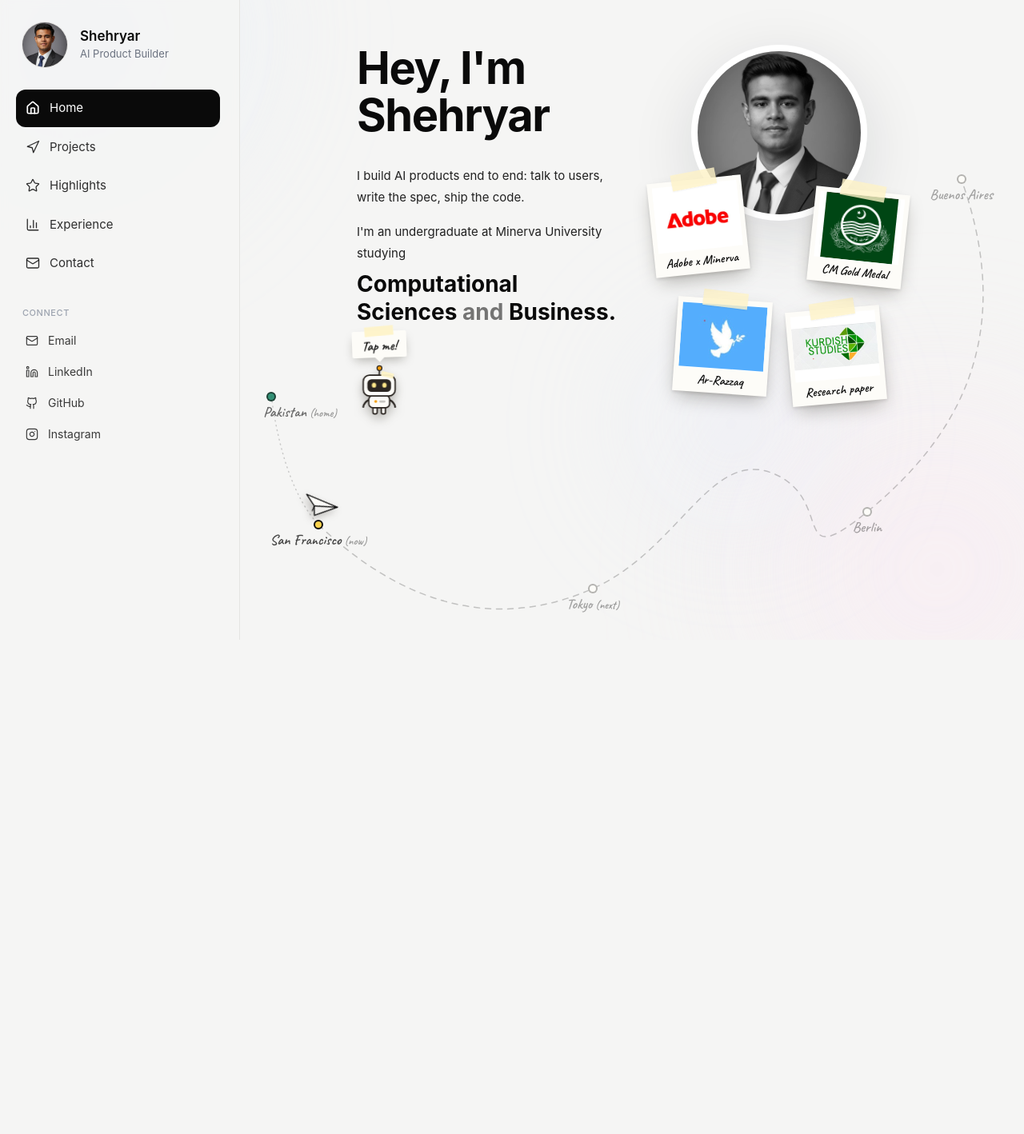
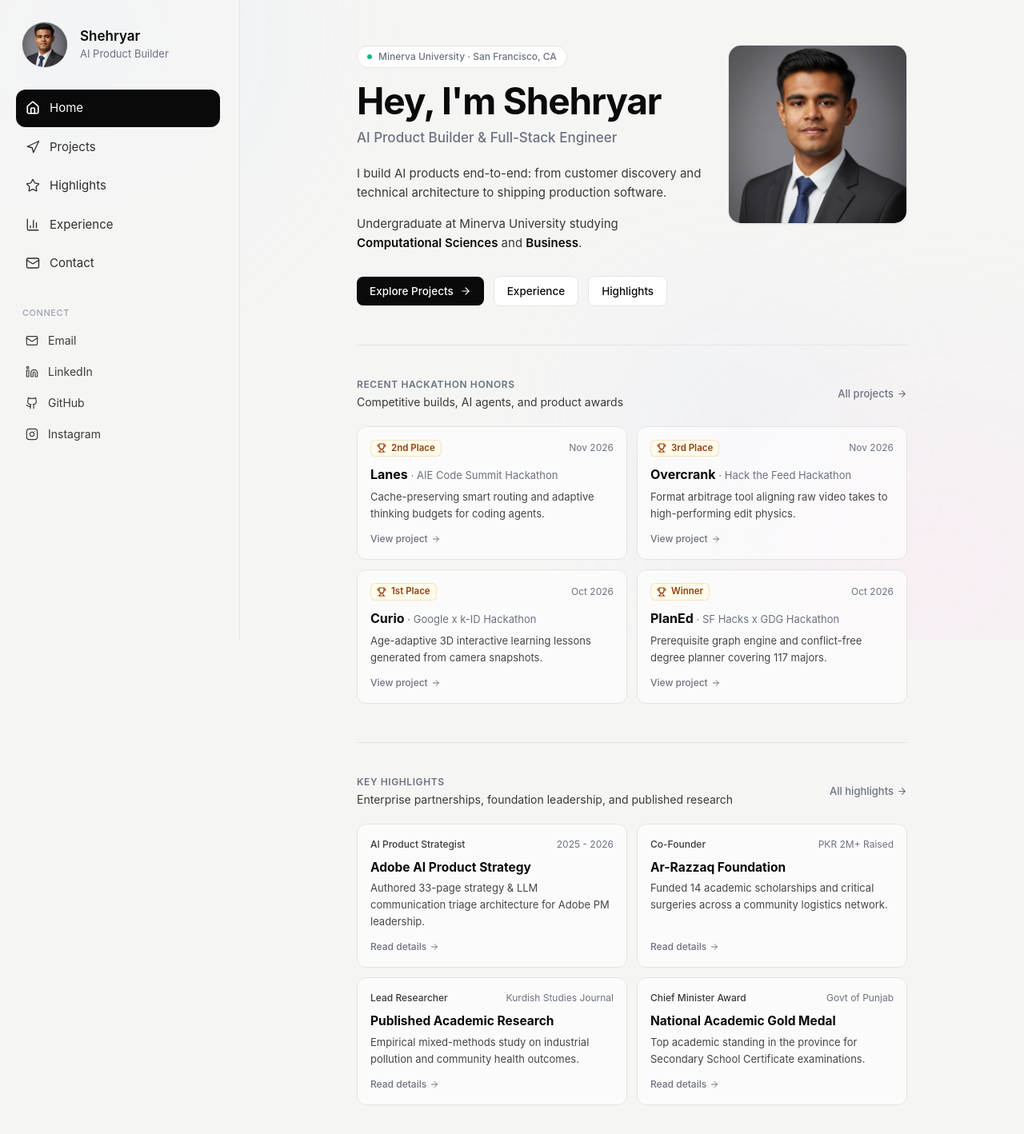
Before and after one commit to shehryaur/shehryarhassan-portfolio, a Next.js app: page / in a window 1280 px wide. Shown: the top 1418 px of the page at 80% size. Before the commit the page ends 800 px from the top, so only its background shows below. Built offline with nearby package versions, Linux system fonts and the light colour scheme.

Commit message:
Redesign homepage with professional layout, hackathon honors, and key highlights

```diff
--- a/app/page.tsx
+++ b/app/page.tsx
@@ -1,49 +1,251 @@
-"use client";
+import Link from "next/link";
+import { ArrowRight, Trophy } from "lucide-react";
+import { site } from "@/lib/data";
 
-import FlightPath from "@/components/FlightPath";
-import RecentlyBot from "@/components/RecentlyBot";
-import ScatteredHighlights from "@/components/ScatteredHighlights";
+const honors = [
+  {
+    title: "Lanes",
+    award: "2nd Place",
+    event: "AIE Code Summit Hackathon",
+    organizer: "Cerebral Valley & Meta",
+    summary:
+      "Cache-preserving smart routing and adaptive thinking budgets for coding agents.",
+    href: "/projects#lanes",
+    period: "Nov 2026",
+  },
+  {
+    title: "Overcrank",
+    award: "3rd Place",
+    event: "Hack the Feed Hackathon",
+    organizer: "Hack the Feed",
+    summary:
+      "Format arbitrage tool aligning raw video takes to high-performing edit physics.",
+    href: "/projects#overcrank",
+    period: "Nov 2026",
+  },
+  {
+    title: "Curio",
+    award: "1st Place",
+    event: "Google x k-ID Hackathon",
+    organizer: "Google & k-ID",
+    summary:
+      "Age-adaptive 3D interactive learning lessons generated from camera snapshots.",
+    href: "/projects#curio",
+    period: "Oct 2026",
+  },
+  {
+    title: "PlanEd",
+    award: "Winner",
+    event: "SF Hacks x GDG Hackathon",
+    organizer: "Google Developer Groups",
+    summary:
+      "Prerequisite graph engine and conflict-free degree planner covering 117 majors.",
+    href: "/projects#planed",
+    period: "Oct 2026",
+  },
+];
 
-/** Minerva rotation cities, all shown at once (no waiting for a rotator). */
-const rotation = ["San Francisco", "Tokyo", "Berlin", "Buenos Aires"];
+const highlights = [
+  {
+    title: "Adobe AI Product Strategy",
+    role: "AI Product Strategist",
+    period: "2025 - 2026",
+    summary:
+      "Authored 33-page strategy & LLM communication triage architecture for Adobe PM leadership.",
+    href: "/highlights#adobe-ai-product-strategy",
+  },
+  {
+    title: "Ar-Razzaq Foundation",
+    role: "Co-Founder",
+    period: "PKR 2M+ Raised",
+    summary:
+      "Funded 14 academic scholarships and critical surgeries across a community logistics network.",
+    href: "/highlights#ar-razzaq-foundation",
+  },
+  {
+    title: "Published Academic Research",
+    role: "Lead Researcher",
+    period: "Kurdish Studies Journal",
+    summary:
+      "Empirical mixed-methods study on industrial pollution and community health outcomes.",
+    href: "/highlights#lead-academic-researcher",
+  },
+  {
+    title: "National Academic Gold Medal",
+    role: "Chief Minister Award",
+    period: "Govt of Punjab",
+    summary:
+      "Top academic standing in the province for Secondary School Certificate examinations.",
+    href: "/highlights#national-academic-gold-medal",
+  },
+];
 
 export default function HomePage() {
   return (
-    <div>
-      {/* Minerva rotation as a paper-plane route behind the page (desktop) */}
-      <FlightPath />
+    <div className="space-y-12">
+      {/* Hero Section */}
+      <section className="flex flex-col-reverse gap-8 md:flex-row md:items-start md:justify-between">
+        <div className="max-w-xl">
+          <div className="inline-flex items-center gap-2 rounded-full border border-line bg-surface px-3 py-1 text-[12px] font-medium text-mute">
+            <span className="h-1.5 w-1.5 rounded-full bg-emerald-500" />
+            Minerva University · San Francisco, CA
+          </div>
 
-      {/* Hero */}
-      <section className="lg:flex lg:items-start lg:justify-between lg:gap-10">
-        <div className="lg:max-w-2xl">
-          <h1 data-bot-say="That's Shehryar. Say hi!" className="w-fit text-[44px] font-bold leading-[1.05] tracking-tight text-ink md:text-[56px]">
+          <h1 className="mt-4 text-[38px] font-bold tracking-tight text-ink sm:text-[46px] leading-[1.1]">
             Hey, I&apos;m Shehryar
           </h1>
-          {/* Bio block */}
-          <div className="mt-8 space-y-4 text-[15px] leading-[1.8] text-ink/90">
-            <p data-bot-say="He talks to users, writes the spec AND ships the code.">
-              I build AI products end to end: talk to users, write the spec, ship the code.
+
+          <p className="mt-2 text-[17px] font-medium text-mute">
+            AI Product Builder &amp; Full-Stack Engineer
+          </p>
+
+          <div className="mt-5 space-y-3.5 text-[15px] leading-relaxed text-ink/80">
+            <p>
+              I build AI products end-to-end: from customer discovery and technical architecture to shipping production software.
             </p>
             <p>
-              I&apos;m an undergraduate at Minerva University studying{" "}
-              <span data-bot-say="Computational Sciences + Business. Both brains!" className="block w-fit pt-2 text-[23px] font-bold leading-tight text-ink md:text-[28px]">
-                Computational Sciences <span className="text-ink/55">and</span> Business.
-              </span>
+              Undergraduate at Minerva University studying{" "}
+              <strong className="font-semibold text-ink">Computational Sciences</strong> and{" "}
+              <strong className="font-semibold text-ink">Business</strong>.
             </p>
           </div>
 
-          <div className="mt-7 text-[14px] font-medium text-ink/70 lg:hidden">
-            Minerva rotation:{" "}
-            <span className="text-ink">{rotation.join(" · ")}</span>
+          {/* Action Links */}
+          <div className="mt-7 flex flex-wrap items-center gap-3">
+            <Link
+              href="/projects"
+              className="inline-flex items-center gap-2 rounded-lg bg-ink px-4 py-2 text-[13.5px] font-medium text-white transition-opacity hover:opacity-90"
+            >
+              <span>Explore Projects</span>
+              <ArrowRight size={14} />
+            </Link>
+            <Link
+              href="/experience"
+              className="inline-flex items-center gap-2 rounded-lg border border-line bg-surface px-4 py-2 text-[13.5px] font-medium text-ink transition-colors hover:bg-subtle"
+            >
+              <span>Experience</span>
+            </Link>
+            <Link
+              href="/highlights"
+              className="inline-flex items-center gap-2 rounded-lg border border-line bg-surface px-4 py-2 text-[13.5px] font-medium text-ink transition-colors hover:bg-subtle"
+            >
+              <span>Highlights</span>
+            </Link>
           </div>
-
-          {/* Wandering bot: catch it to see recent wins */}
-          <RecentlyBot />
         </div>
 
-        <div className="mt-10 flex-shrink-0 lg:mt-0 lg:w-80">
-          {/* Photo + highlight polaroids, pinned together */}
-          <ScatteredHighlights />
+        {/* Clean Portrait */}
+        <div className="shrink-0">
+          <div className="relative h-44 w-44 overflow-hidden rounded-2xl border border-line bg-surface shadow-sm sm:h-52 sm:w-52 md:h-56 md:w-56">
+            {/* eslint-disable-next-line @next/next/no-img-element */}
+            <img
+              src={site.avatar}
+              alt={site.fullName}
+              className="h-full w-full object-cover object-[50%_20%]"
+            />
+          </div>
+        </div>
+      </section>
+
+      {/* Recent Hackathon Honors */}
+      <section className="border-t border-line pt-10">
+        <div className="flex items-center justify-between">
+          <div>
+            <h2 className="text-[12px] font-semibold uppercase tracking-wider text-mute">
+              Recent Hackathon Honors
+            </h2>
+            <p className="mt-0.5 text-[14px] text-ink/80">
+              Competitive builds, AI agents, and product awards
+            </p>
+          </div>
+          <Link
+            href="/projects"
+            className="group hidden items-center gap-1 text-[13px] font-medium text-mute hover:text-ink sm:inline-flex"
+          >
+            <span>All projects</span>
+            <ArrowRight size={13} className="transition-transform group-hover:translate-x-0.5" />
+          </Link>
+        </div>
+
+        <div className="mt-5 grid gap-3 sm:grid-cols-2">
+          {honors.map((h) => (
+            <Link
+              key={h.title}
+              href={h.href}
+              className="group flex flex-col justify-between rounded-xl border border-line bg-surface/60 p-4 transition-all hover:border-ink/40 hover:bg-surface hover:shadow-sm"
+            >
+              <div>
+                <div className="flex items-center justify-between gap-2">
+                  <span className="inline-flex items-center gap-1.5 rounded-md bg-amber-50 px-2 py-0.5 text-[11.5px] font-semibold text-amber-800 ring-1 ring-inset ring-amber-600/20">
+                    <Trophy size={12} strokeWidth={2.25} />
+                    {h.award}
+                  </span>
+                  <span className="text-[12px] text-mute">{h.period}</span>
+                </div>
+                <h3 className="mt-2.5 text-[16px] font-bold text-ink">
+                  {h.title}{" "}
+                  <span className="text-[13px] font-normal text-mute">
+                    · {h.event}
+                  </span>
+                </h3>
+                <p className="mt-1.5 text-[13px] leading-relaxed text-ink/75">
+                  {h.summary}
+                </p>
+              </div>
+              <div className="mt-3 flex items-center gap-1 text-[12px] font-medium text-mute group-hover:text-ink">
+                <span>View project</span>
+                <ArrowRight size={12} className="transition-transform group-hover:translate-x-0.5" />
+              </div>
+            </Link>
+          ))}
+        </div>
+      </section>
+
+      {/* Key Highlights */}
+      <section className="border-t border-line pt-10">
+        <div className="flex items-center justify-between">
+          <div>
+            <h2 className="text-[12px] font-semibold uppercase tracking-wider text-mute">
+              Key Highlights
+            </h2>
+            <p className="mt-0.5 text-[14px] text-ink/80">
+              Enterprise partnerships, foundation leadership, and published research
+            </p>
+          </div>
+          <Link
+            href="/highlights"
+            className="group hidden items-center gap-1 text-[13px] font-medium text-mute hover:text-ink sm:inline-flex"
+          >
+            <span>All highlights</span>
+            <ArrowRight size={13} className="transition-transform group-hover:translate-x-0.5" />
+          </Link>
+        </div>
+
+        <div className="mt-5 grid gap-3 sm:grid-cols-2">
+          {highlights.map((item) => (
+            <Link
+              key={item.title}
+              href={item.href}
+              className="group flex flex-col justify-between rounded-xl border border-line bg-surface/60 p-4 transition-all hover:border-ink/40 hover:bg-surface hover:shadow-sm"
+            >
+              <div>
+                <div className="flex items-center justify-between text-[12px] text-mute">
+                  <span className="font-medium text-ink/80">{item.role}</span>
+                  <span>{item.period}</span>
+                </div>
+                <h3 className="mt-2 text-[15.5px] font-bold text-ink">
+                  {item.title}
+                </h3>
+                <p className="mt-1 text-[13px] leading-relaxed text-ink/75">
+                  {item.summary}
+                </p>
+              </div>
+              <div className="mt-3 flex items-center gap-1 text-[12px] font-medium text-mute group-hover:text-ink">
+                <span>Read details</span>
+                <ArrowRight size={12} className="transition-transform group-hover:translate-x-0.5" />
+              </div>
+            </Link>
+          ))}
         </div>
       </section>
     </div>
```
